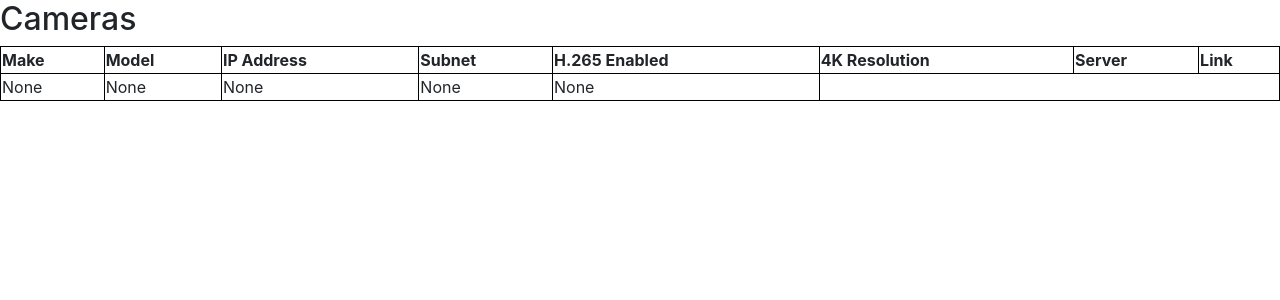
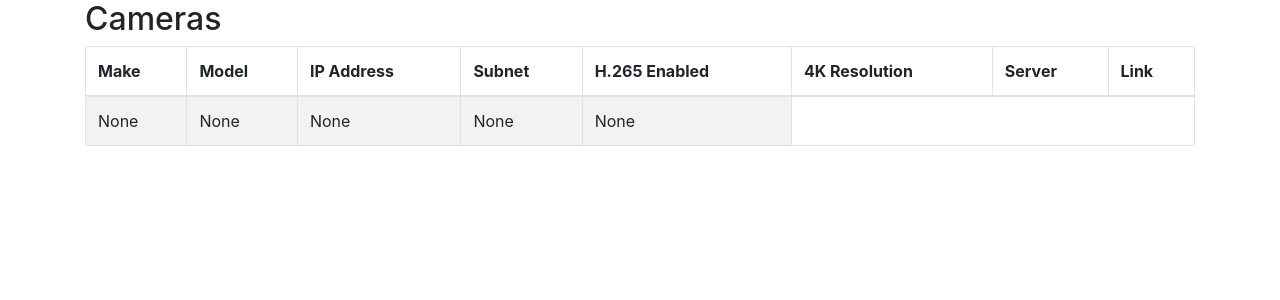
Before and after one commit to dgMello/cam_inventory, a Django app: page /inventory/cameras/ in a window 1280 px wide. Shown: the top 300 px of the page. Run offline with Django 3.2, Linux system fonts and the light colour scheme; data that the repository does not hold is empty; some libraries are stand-ins or nearby versions.

Commit message:
adding some css to table

```diff
--- a/inventory/templates/inventory/cameras.html
+++ b/inventory/templates/inventory/cameras.html
@@ -10,12 +10,12 @@
         <script src="https://cdnjs.cloudflare.com/ajax/libs/popper.js/1.16.0/umd/popper.min.js"></script>
         <!-- Latest compiled JavaScript -->
         <script src="https://maxcdn.bootstrapcdn.com/bootstrap/4.4.1/js/bootstrap.min.js"></script>
-        <link rel="stylesheet" type="text/css" href="{% static 'inventory/style.css' %}">
     </head>
-
     <body>
+    <div class="container">
         <h2>Cameras</h2>
-    <table style="width:100%">
+        <table class="table table-striped table-bordered">
+            <thead>
                 <tr>
                     <th>Make</th>
                     <th>Model</th>
@@ -26,7 +26,9 @@
                     <th>Server</th>
                     <th>Link</th>
                 </tr>
+            </thead>
             {% if camera_list %}
+            <tbody>
                 {% for camera in camera_list %}
                     <tr>
                         <td>{{ camera.make }}</td>
@@ -39,7 +41,9 @@
                         <td><a href="/inventory/cameras/{{ camera.id }}/">Details</a></td>
                     </tr>
                 {% endfor %}
+            </tbody>
             {% else %}
+                <tbody>
                     <tr>
                         <td>None</td>
                         <td>None</td>
@@ -48,6 +52,8 @@
                         <td>None</td>
                     </tr>
                     {% endif %}
+                </tbody>
             </table>
+        </div>
     </body>
 </html>
```
Lines whose indentation alone changed are shown as unchanged.
